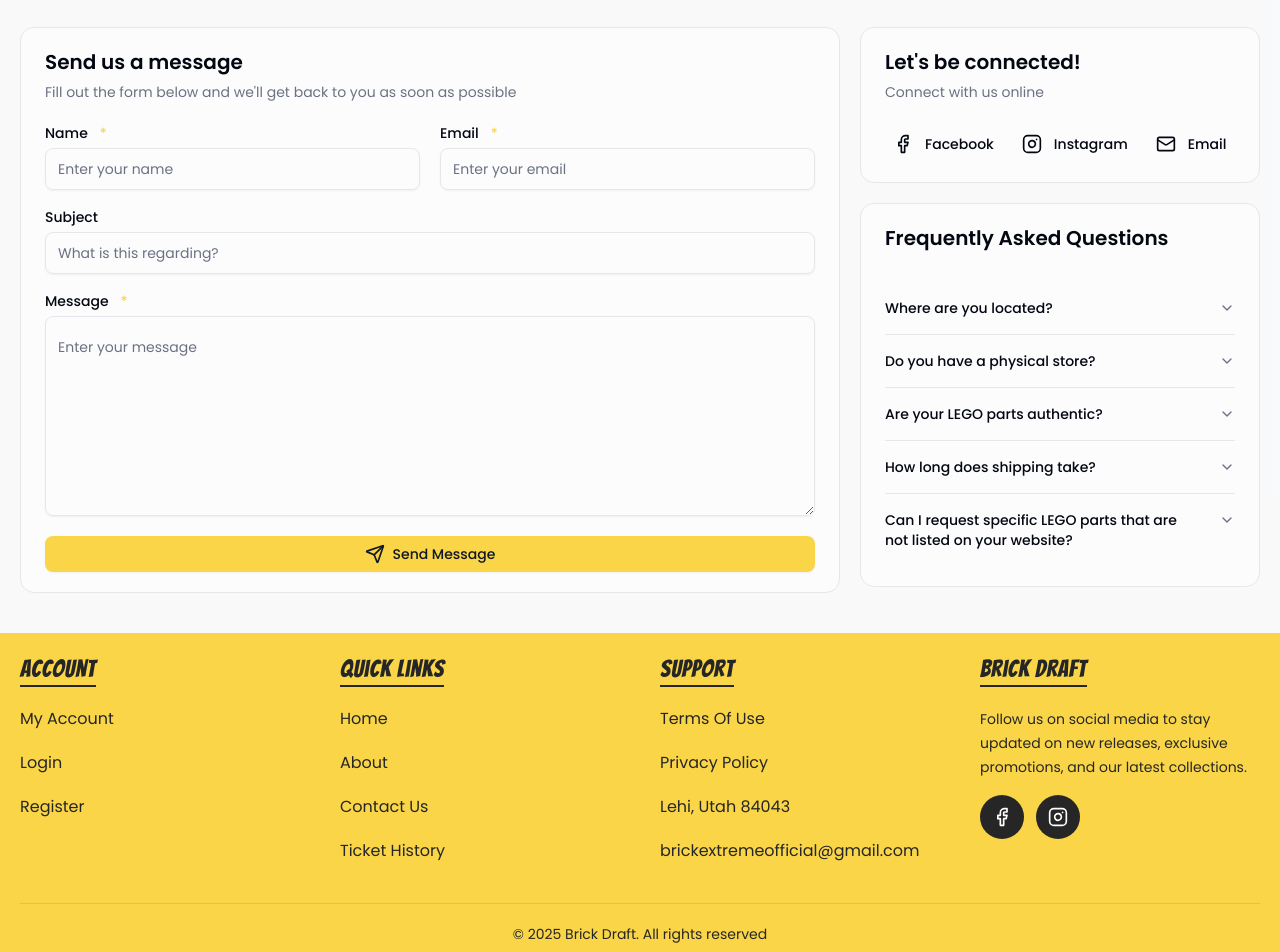
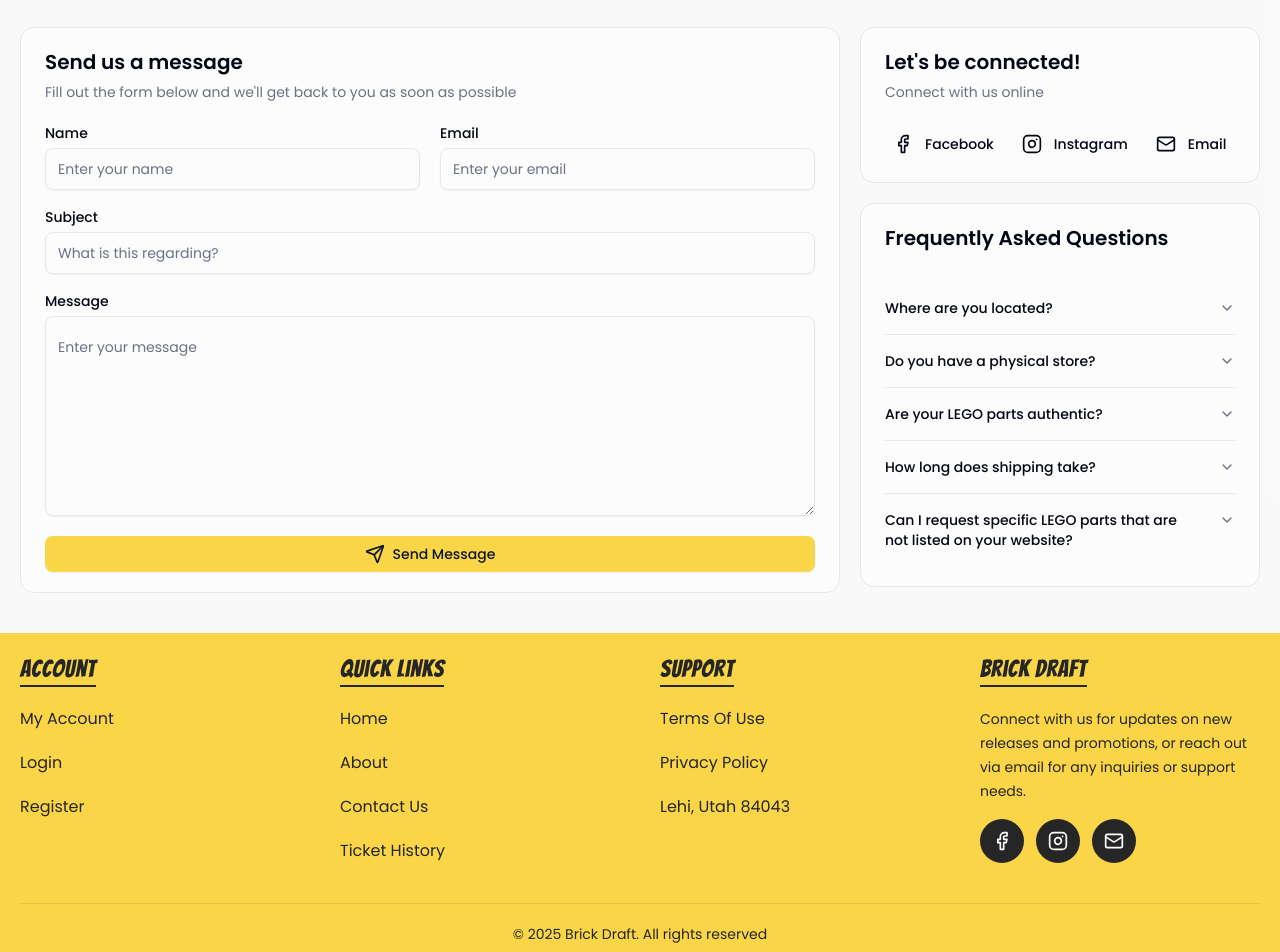
Before and after one commit to kramislife/brick-draft, a React (Vite) app: page /contact in a window 1280 px wide. Shown: the part 520-1472 px from the top of the page. Built offline with nearby package versions, Linux system fonts and the light colour scheme.

Commit message:
modify contact section

```diff
--- a/src/components/contact/ContactFormSection.jsx
+++ b/src/components/contact/ContactFormSection.jsx
@@ -1,9 +1,9 @@
 import React from "react";
 import { motion } from "motion/react";
+import { Send } from "lucide-react";
 import { Input } from "@/components/ui/input";
 import { Textarea } from "@/components/ui/textarea";
 import { Button } from "@/components/ui/button";
-import { Send } from "lucide-react";
 import { Label } from "@/components/ui/label";
 import { Card, CardHeader, CardContent } from "@/components/ui/card";
 
@@ -63,12 +63,7 @@
             <div className="grid grid-cols-1 md:grid-cols-2 gap-5">
               {formFields.map((field) => (
                 <div key={field.id} className={`space-y-2 ${field.gridSpan}`}>
-                  <Label htmlFor={field.id}>
-                    {field.label}
-                    {field.required && (
-                      <span className="text-accent ml-1">*</span>
-                    )}
-                  </Label>
+                  <Label htmlFor={field.id}>{field.label}</Label>
                   <Input
                     id={field.id}
                     type={field.type}
@@ -81,12 +76,7 @@
 
             {/* Message Field */}
             <div className="space-y-2">
-              <Label htmlFor={messageField.id}>
-                {messageField.label}
-                {messageField.required && (
-                  <span className="text-accent ml-1">*</span>
-                )}
-              </Label>
+              <Label htmlFor={messageField.id}>{messageField.label}</Label>
               <Textarea
                 id={messageField.id}
                 placeholder={messageField.placeholder}
--- a/src/components/contact/ContactSidebar.jsx
+++ b/src/components/contact/ContactSidebar.jsx
@@ -1,7 +1,7 @@
 import React from "react";
 import { motion } from "motion/react";
-import ContactSocials from "./ContactSocials";
-import ContactFaq from "./ContactFaq";
+import ContactSocials from "@/components/contact/ContactSocials";
+import ContactFaq from "@/components/contact/ContactFaq";
 
 const ContactSidebar = () => {
   return (
--- a/src/components/contact/ContactSocials.jsx
+++ b/src/components/contact/ContactSocials.jsx
@@ -1,26 +1,8 @@
 import React from "react";
-import { Facebook, Instagram, Mail } from "lucide-react";
 import { Card, CardHeader, CardContent } from "@/components/ui/card";
+import { socialLinks } from "@/constant/userNavigation";
 
 const ContactSocials = () => {
-  const socialLinks = [
-    {
-      icon: Facebook,
-      label: "Facebook",
-      href: "https://www.facebook.com/theworldofminifigs/",
-    },
-    {
-      icon: Instagram,
-      label: "Instagram",
-      href: "https://www.instagram.com/theworldofminifigs/",
-    },
-    {
-      icon: Mail,
-      label: "Email",
-      href: "mailto:brickextremeofficial@gmail.com",
-    },
-  ];
-
   return (
     <Card>
       <CardHeader className="text-xl font-semibold">
@@ -44,7 +26,7 @@
                 <div className="p-2 rounded-md group-hover:bg-accent group-hover:text-accent-foreground transition-colors">
                   <Icon className="w-5 h-5" />
                 </div>
-                <span className="text-sm font-medium">{link.label}</span>
+                <span className="text-sm font-medium">{link.name}</span>
               </a>
             );
           })}
--- a/src/components/layout/footer/Footer.jsx
+++ b/src/components/layout/footer/Footer.jsx
@@ -43,16 +43,6 @@
             <span>{item.text}</span>
           </Link>
         );
-      } else if (item.type === "externalLink") {
-        return (
-          <a
-            key={index}
-            href={item.href}
-            className="hover:text-background dark:hover:text-accent transition-colors duration-300 flex items-center gap-2"
-          >
-            <span>{item.text}</span>
-          </a>
-        );
       } else {
         return (
           <p key={index} className="flex items-center gap-2">
@@ -85,8 +75,8 @@
         <div className="col-span-2 md:col-span-1">
           <FooterSection title="Brick Draft">
             <p className="text-sm leading-6 mb-4">
-              Follow us on social media to stay updated on new releases,
-              exclusive promotions, and our latest collections.
+              Connect with us for updates on new releases and promotions, or
+              reach out via email for any inquiries or support needs.
             </p>
             <div className="flex space-x-3">
               {socialLinks.map(({ icon: Icon, href, ariaLabel }, index) => (
--- a/src/constant/userNavigation.js
+++ b/src/constant/userNavigation.js
@@ -73,12 +73,6 @@
     type: "text",
     icon: MapPin,
   },
-  {
-    text: "brickextremeofficial@gmail.com",
-    type: "externalLink",
-    href: "mailto:brickextremeofficial@gmail.com",
-    icon: Mail,
-  },
 ];
 
 export const socialLinks = [
@@ -94,4 +88,10 @@
     href: "https://www.instagram.com/theworldofminifigs/",
     ariaLabel: "Follow us on Instagram",
   },
+  {
+    name: "Email",
+    icon: Mail,
+    href: "mailto:brickextremeofficial@gmail.com",
+    ariaLabel: "Send us an email",
+  },
 ];
```
